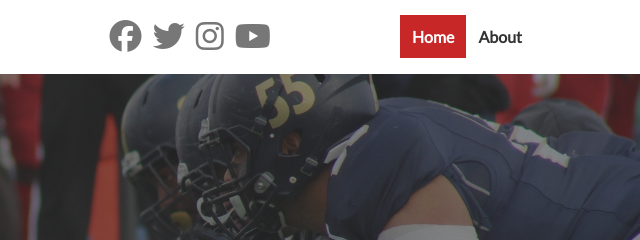
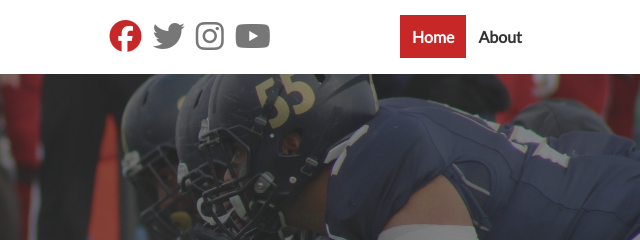
Before and after one commit to milesdebinski/newsGrid, a plain HTML site: page index.html in a window 1280 px wide. In both pictures the pointer is over the icon 765 px from the left and 35 px from the top of the page. Shown: the top 240 px of the page, 640-1280 px from the left. Drawn offline with Linux system fonts and the light colour scheme.

Commit message:
add social icons hover

```diff
--- a/css/style.css
+++ b/css/style.css
@@ -199,6 +199,10 @@ h1, h2, h3,h4 ,h5, h6 {
   color: #777;
   margin-right: .5rem;
 }
+#main-nav .social i:hover {
+  color: var(--primary-color);
+  margin-right: .5rem;
+}
 
 /* Showcase */
 #showcase {
```
